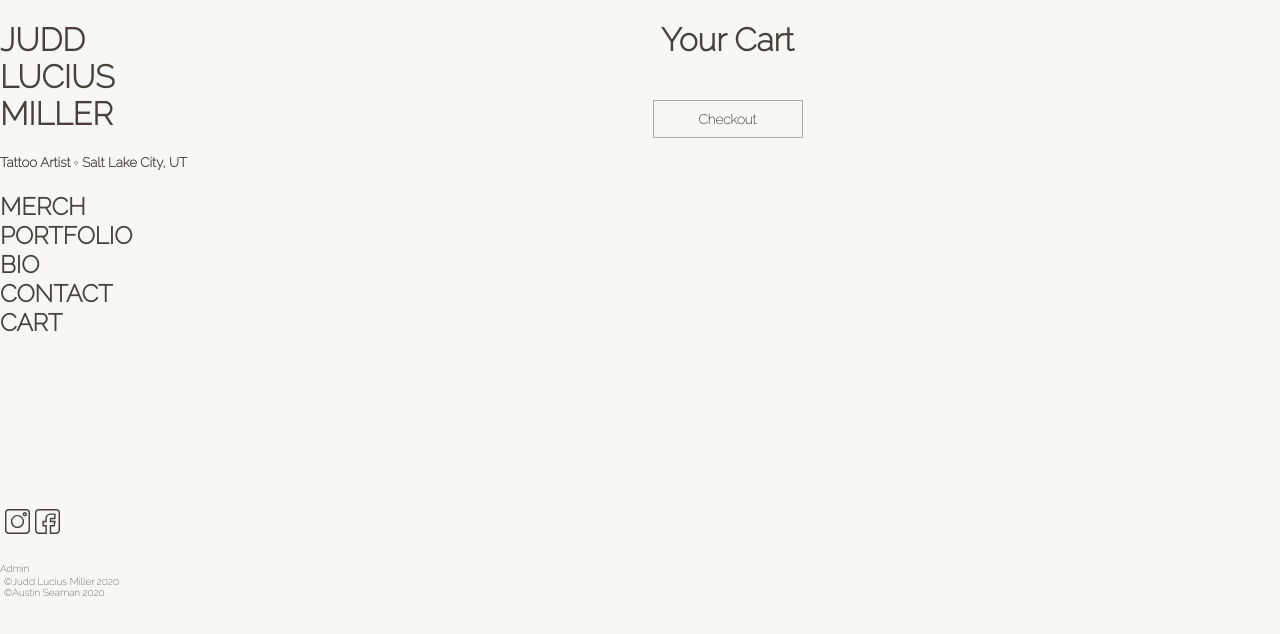
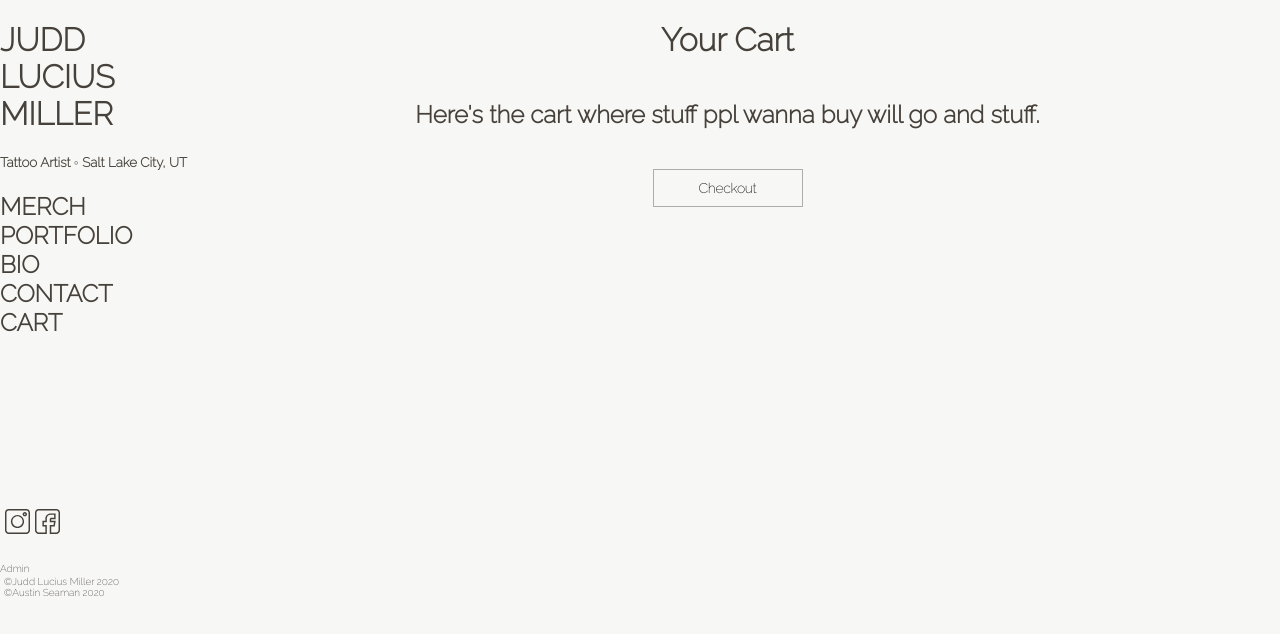
Before and after one commit to austinseaman/JuddMiller, a React (Create React App) app in the folder client/: page /cart in a window 1280 px wide. Shown: the top 634 px of the page. Built offline with nearby package versions, Linux system fonts and the light colour scheme; a web font is replaced by a local one.

Commit message:
testing a thing

```diff
--- a/client/src/Cart.js
+++ b/client/src/Cart.js
@@ -4,6 +4,7 @@ export default function Cart() {
     return (
         <div className='cart-main'>
             <h1>Your Cart</h1>
+            <h2>Here's the cart where stuff ppl wanna buy will go and stuff.</h2>
             <button className="btn">Checkout</button>
         </div>
     )
```
Also changed, not shown: 1 other file (tests, documents, lock files or other folders).
